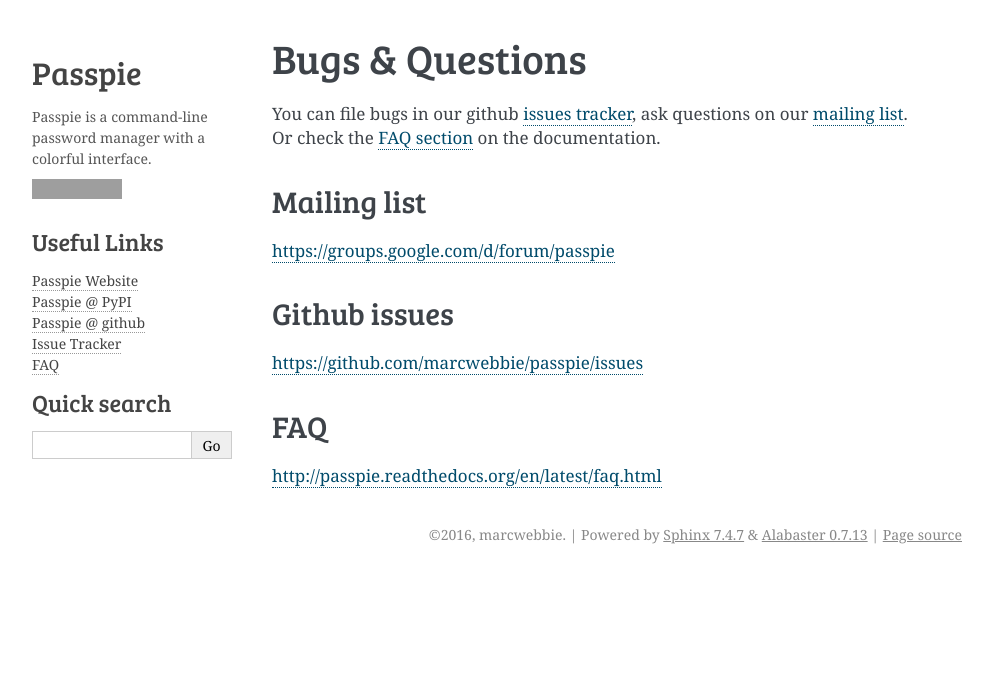
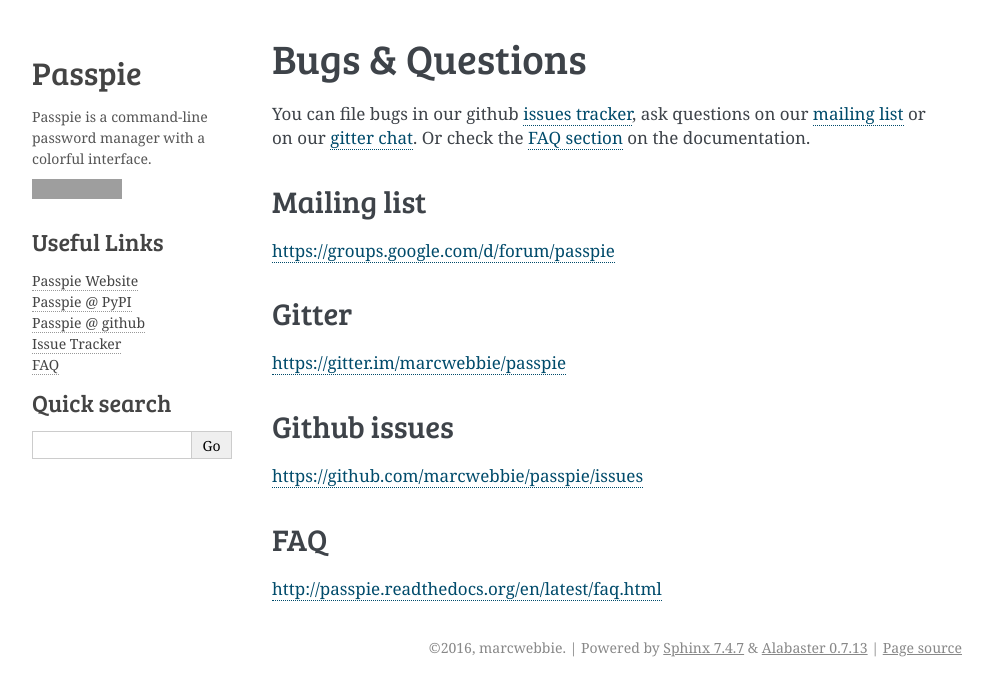
Before and after one commit to marcwebbie/passpie, a Sphinx documentation site: the page built from docs/bugs_and_questions.rst, in a window 1280 px wide. Shown: the top 696 px of the page, without its empty margins (148-1141 px from the left). Built offline with Sphinx 7.4.7, drawn with Linux system fonts in a browser that asks for light colours; grey boxes are pictures that could not be loaded.

Commit message:
Update docs

```diff
--- a/docs/bugs_and_questions.rst
+++ b/docs/bugs_and_questions.rst
@@ -1,12 +1,17 @@
 Bugs & Questions
 ================
 
-You can file bugs in our github `issues tracker <https://github.com/marcwebbie/passpie/issues>`_, ask questions on our `mailing list <https://groups.google.com/d/forum/passpie>`_. Or check the `FAQ section <http://passpie.readthedocs.org/en/latest/faq.html>`_ on the documentation.
+You can file bugs in our github `issues tracker <https://github.com/marcwebbie/passpie/issues>`_, ask questions on our `mailing list <https://groups.google.com/d/forum/passpie>`_ or on our `gitter chat <https://gitter.im/marcwebbie/passpie>`_. Or check the `FAQ section <http://passpie.readthedocs.org/en/latest/faq.html>`_ on the documentation.
 
 Mailing list
 ------------
 
 https://groups.google.com/d/forum/passpie
+
+Gitter
+------------
+
+https://gitter.im/marcwebbie/passpie
 
 Github issues
 -------------
```
Also changed, not shown: 9 other files.
